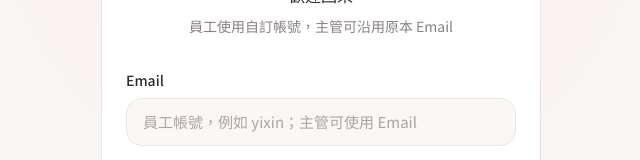
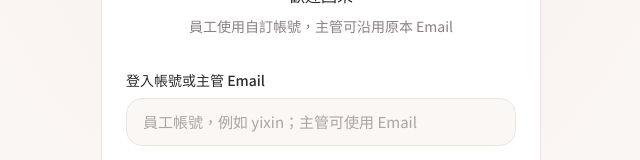
Before and after one commit to pig85083189-lab/the-enjoye-website, a Next.js app: page /staff/login in a window 1280 px wide. Shown: the part 225-385 px from the top of the page, without its empty margins (319-959 px from the left). Built offline with nearby package versions, Linux system fonts and the light colour scheme; no server answers.

Commit message:
fix(staff): label employee username and supervisor email sign-in correctly

```diff
--- a/features/auth/LoginForm.tsx
+++ b/features/auth/LoginForm.tsx
@@ -78,7 +78,7 @@ export function LoginForm() {
       <form onSubmit={handleSubmit} className="space-y-5" data-staff-login>
         <div className="space-y-2">
           <label htmlFor="loginId" className="block text-sm font-medium text-text">
-            Email
+            登入帳號或主管 Email
           </label>
           <input
             id="loginId"
```
